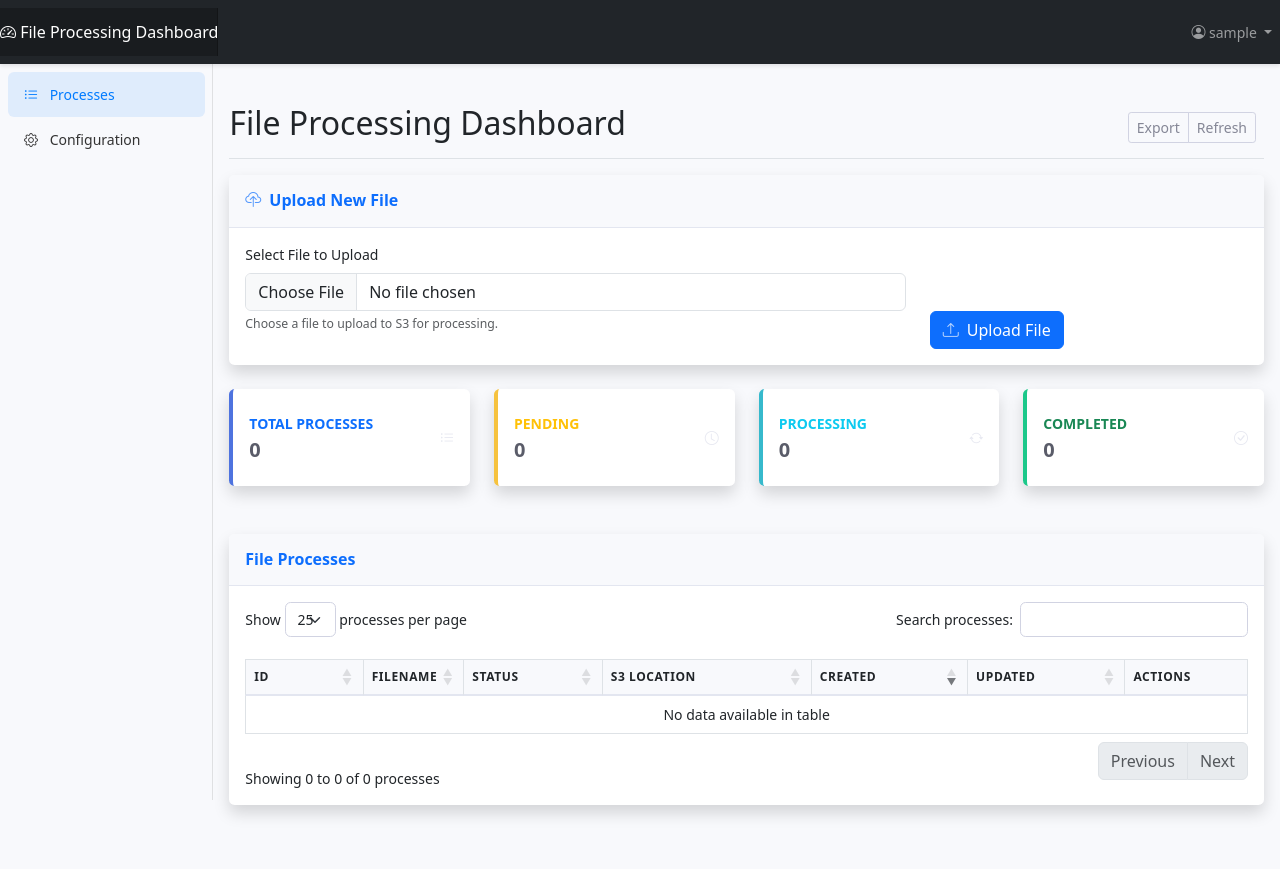
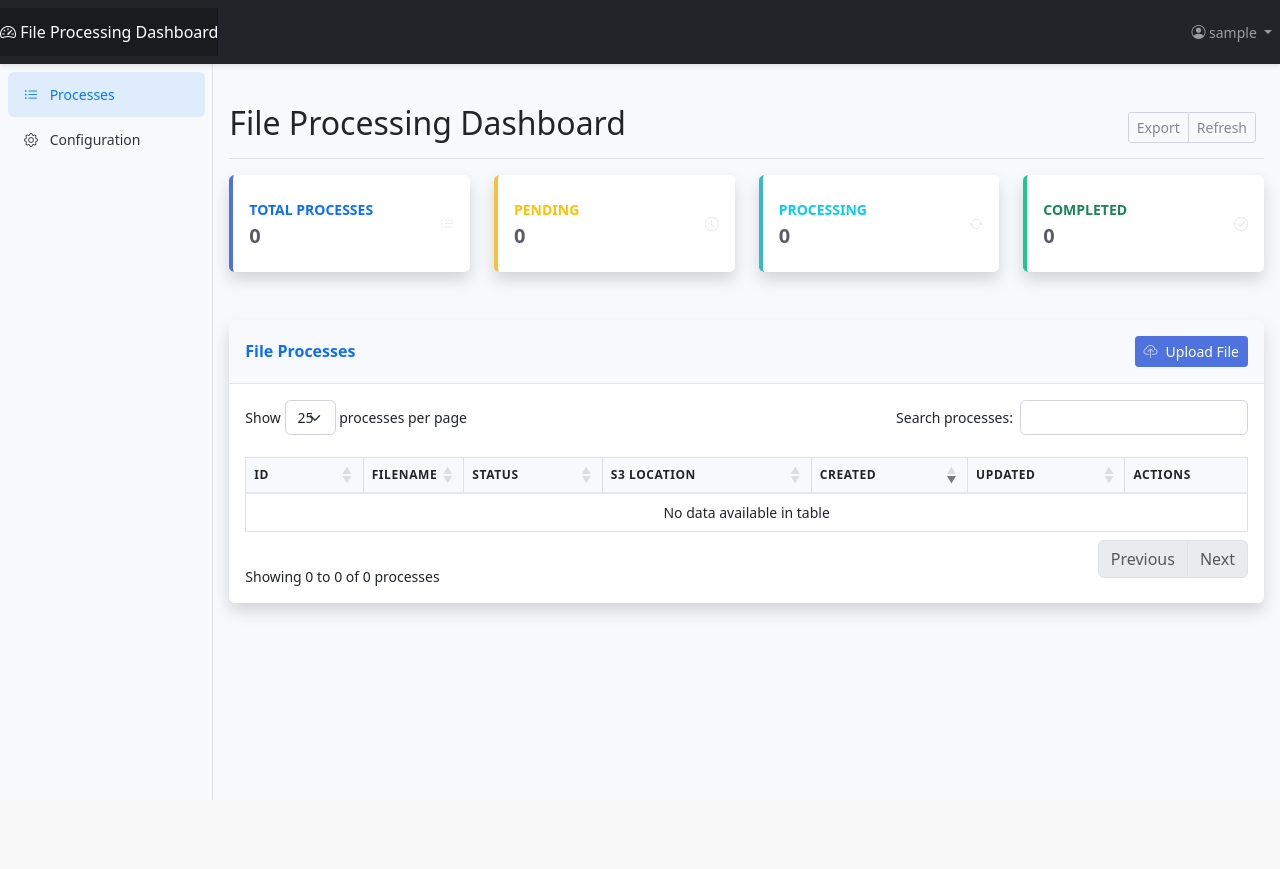
Before and after one commit to Fullstackdeveloper4545/aws, a Django app: page /dashboard/ in a window 1280 px wide. After the commit the page ends 800 px from the top, so only its background shows below. Run offline with Django 5.2, Linux system fonts and the light colour scheme; the visitor is signed in with stand-in values (Sample User, id 1); data that the repository does not hold is empty; some libraries are stand-ins or nearby versions.

Commit message:
design change

```diff
--- a/dashboard/src/core/templates/core/dashboard.html
+++ b/dashboard/src/core/templates/core/dashboard.html
@@ -25,34 +25,6 @@
             <button type="button" class="btn btn-sm btn-outline-secondary">Export</button>
             <button type="button" class="btn btn-sm btn-outline-secondary">Refresh</button>
         </div>
-    </div>
-</div>
-
-<!-- File Upload Section -->
-<div class="card shadow mb-4">
-    <div class="card-header py-3">
-        <h6 class="m-0 font-weight-bold text-primary">
-            <i class="bi bi-cloud-upload me-2"></i>Upload New File
-        </h6>
-    </div>
-    <div class="card-body">
-        <form method="POST" enctype="multipart/form-data">
-            {% csrf_token %}
-            <div class="row">
-                <div class="col-md-8">
-                    <div class="mb-3">
-                        <label for="file" class="form-label">Select File to Upload</label>
-                        <input type="file" class="form-control" id="file" name="file" required>
-                        <div class="form-text">Choose a file to upload to S3 for processing.</div>
-                    </div>
-                </div>
-                <div class="col-md-4 d-flex align-items-end">
-                    <button type="submit" class="btn btn-primary">
-                        <i class="bi bi-upload me-2"></i>Upload File
-                    </button>
-                </div>
-            </div>
-        </form>
     </div>
 </div>
 
@@ -129,8 +101,11 @@
 
 <!-- File Processes Table -->
 <div class="card shadow mb-4">
-    <div class="card-header py-3">
+    <div class="card-header py-3 d-flex justify-content-between align-items-center">
         <h6 class="m-0 font-weight-bold text-primary">File Processes</h6>
+        <button type="button" class="btn btn-primary btn-sm" data-bs-toggle="modal" data-bs-target="#uploadModal">
+            <i class="bi bi-cloud-upload me-2"></i>Upload File
+        </button>
     </div>
     <div class="card-body">
         <div class="table-responsive">
@@ -172,6 +147,36 @@
         </div>
     </div>
 </div>
+
+<!-- Upload File Modal -->
+<div class="modal fade" id="uploadModal" tabindex="-1" aria-labelledby="uploadModalLabel" aria-hidden="true">
+    <div class="modal-dialog">
+        <div class="modal-content">
+            <div class="modal-header">
+                <h5 class="modal-title" id="uploadModalLabel">
+                    <i class="bi bi-cloud-upload me-2"></i>Upload New File
+                </h5>
+                <button type="button" class="btn-close" data-bs-dismiss="modal" aria-label="Close"></button>
+            </div>
+            <form method="POST" enctype="multipart/form-data">
+                <div class="modal-body">
+                    {% csrf_token %}
+                    <div class="mb-3">
+                        <label for="file" class="form-label">Select File to Upload</label>
+                        <input type="file" class="form-control" id="file" name="file" required>
+                        <div class="form-text">Choose a file to upload to S3 for processing.</div>
+                    </div>
+                </div>
+                <div class="modal-footer">
+                    <button type="button" class="btn btn-secondary" data-bs-dismiss="modal">Cancel</button>
+                    <button type="submit" class="btn btn-primary">
+                        <i class="bi bi-upload me-2"></i>Upload File
+                    </button>
+                </div>
+            </form>
+        </div>
+    </div>
+</div>
 {% endblock %}
 
 {% block extra_js %}
```
